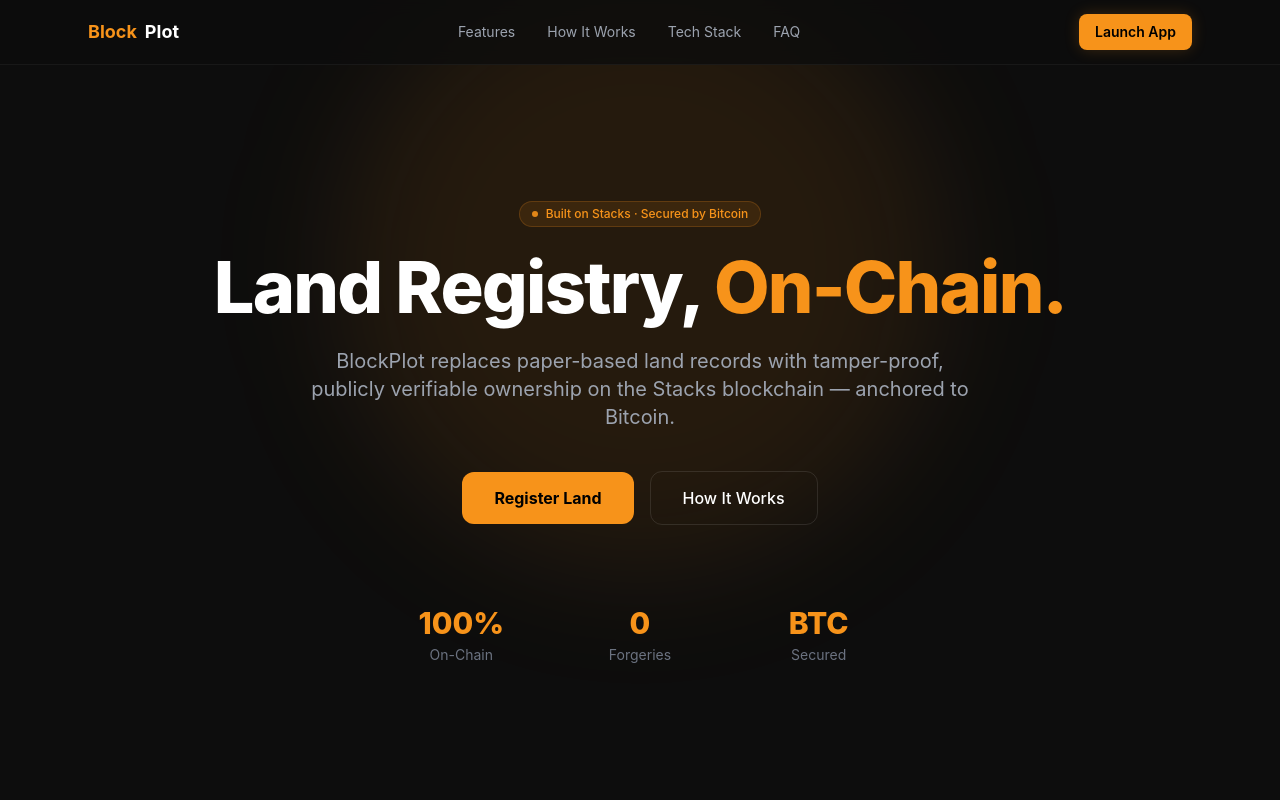
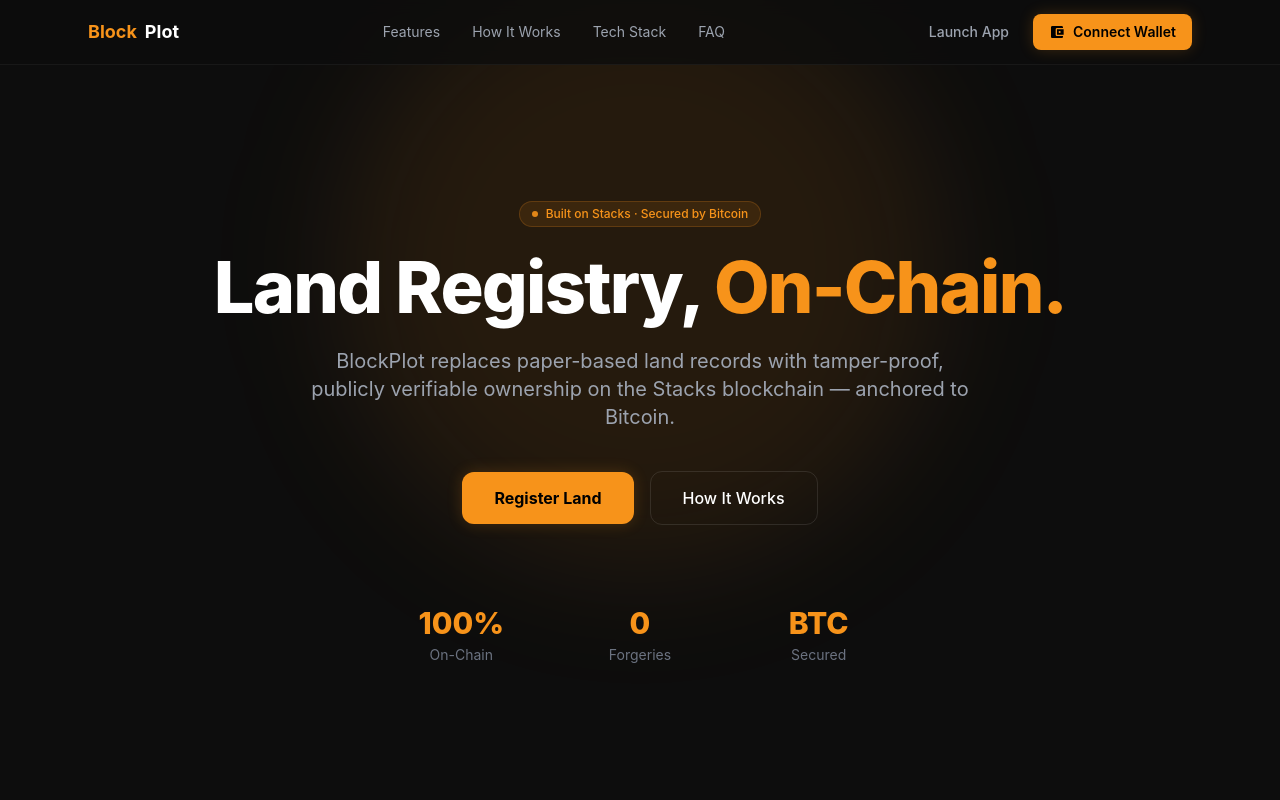
Before and after one commit to cryptolucks/BlockPlot, a Next.js app in the folder frontend/: page / in a window 1280 px wide. Shown: the top 800 px of the page. Built offline with nearby package versions, Linux system fonts and the light colour scheme.

Commit message:
feat: synchronize wallet connection state across navbar and register page on landing page

```diff
--- a/frontend/src/app/register/page.tsx
+++ b/frontend/src/app/register/page.tsx
@@ -34,25 +34,41 @@
   const [blockHeight, setBlockHeight] = useState(84322);
 
   useEffect(() => {
+    const checkWallet = () => {
+      const connected = localStorage.getItem("walletConnected") === "true";
+      const addr = localStorage.getItem("walletAddress") || "";
+      setWalletConnected(connected);
+      setWalletAddress(addr);
+    };
+
+    checkWallet();
+    window.addEventListener("wallet-changed", checkWallet);
+
     const interval = setInterval(() => {
       setBlockHeight(prev => prev + 1);
     }, 15000);
-    return () => clearInterval(interval);
+
+    return () => {
+      window.removeEventListener("wallet-changed", checkWallet);
+      clearInterval(interval);
+    };
   }, []);
 
   // Connect Wallet Simulation
   const handleConnectWallet = () => {
     setIsConnecting(true);
     setTimeout(() => {
-      setWalletConnected(true);
-      setWalletAddress("SP2JDXP3F6A7H2E9X39Z1A78B45CD67EF89AB");
+      localStorage.setItem("walletConnected", "true");
+      localStorage.setItem("walletAddress", "SP2JDXP3F6A7H2E9X39Z1A78B45CD67EF89AB");
+      window.dispatchEvent(new Event("wallet-changed"));
       setIsConnecting(false);
     }, 1200);
   };
 
   const handleDisconnectWallet = () => {
-    setWalletConnected(false);
-    setWalletAddress("");
+    localStorage.removeItem("walletConnected");
+    localStorage.removeItem("walletAddress");
+    window.dispatchEvent(new Event("wallet-changed"));
   };
 
   // Upload Simulation
--- a/frontend/src/components/Hero.tsx
+++ b/frontend/src/components/Hero.tsx
@@ -26,8 +26,8 @@
 
         <div className="flex flex-col sm:flex-row items-center justify-center gap-4">
           <a
-            href="#get-started"
-            className="w-full sm:w-auto bg-brand-orange text-black font-bold px-8 py-3.5 rounded-xl hover:bg-orange-400 transition-colors text-base"
+            href="/register"
+            className="w-full sm:w-auto bg-brand-orange text-black font-bold px-8 py-3.5 rounded-xl hover:bg-orange-400 transition-colors text-base shadow-[0_0_15px_rgba(247,147,26,0.2)]"
           >
             Register Land
           </a>
--- a/frontend/src/components/Navbar.tsx
+++ b/frontend/src/components/Navbar.tsx
@@ -1,6 +1,6 @@
 "use client";
 
-import { useState } from "react";
+import { useState, useEffect } from "react";
 
 const links = [
   { label: "Features", href: "/#features" },
@@ -11,6 +11,38 @@
 
 export default function Navbar() {
   const [open, setOpen] = useState(false);
+  const [walletConnected, setWalletConnected] = useState(false);
+  const [walletAddress, setWalletAddress] = useState("");
+  const [isConnecting, setIsConnecting] = useState(false);
+
+  useEffect(() => {
+    const checkWallet = () => {
+      const connected = localStorage.getItem("walletConnected") === "true";
+      const addr = localStorage.getItem("walletAddress") || "";
+      setWalletConnected(connected);
+      setWalletAddress(addr);
+    };
+
+    checkWallet();
+    window.addEventListener("wallet-changed", checkWallet);
+    return () => window.removeEventListener("wallet-changed", checkWallet);
+  }, []);
+
+  const handleConnect = () => {
+    setIsConnecting(true);
+    setTimeout(() => {
+      localStorage.setItem("walletConnected", "true");
+      localStorage.setItem("walletAddress", "SP2JDXP3F6A7H2E9X39Z1A78B45CD67EF89AB");
+      window.dispatchEvent(new Event("wallet-changed"));
+      setIsConnecting(false);
+    }, 1000);
+  };
+
+  const handleDisconnect = () => {
+    localStorage.removeItem("walletConnected");
+    localStorage.removeItem("walletAddress");
+    window.dispatchEvent(new Event("wallet-changed"));
+  };
 
   return (
     <nav className="fixed top-0 inset-x-0 z-50 bg-brand-dark/80 backdrop-blur border-b border-white/5">
@@ -33,12 +65,54 @@
         </ul>
 
         {/* CTA */}
-        <a
-          href="/register"
-          className="hidden md:inline-flex items-center gap-2 bg-brand-orange text-black text-sm font-semibold px-4 py-2 rounded-lg hover:bg-orange-400 transition-colors shadow-[0_0_15px_rgba(247,147,26,0.2)]"
-        >
-          Launch App
-        </a>
+        <div className="hidden md:flex items-center gap-4">
+          <a
+            href="/register"
+            className="text-sm text-gray-400 hover:text-white transition-colors mr-2 font-medium"
+          >
+            Launch App
+          </a>
+
+          {walletConnected ? (
+            <div className="flex items-center gap-3">
+              <div className="flex items-center gap-2 bg-green-500/10 border border-green-500/20 px-3 py-1.5 rounded-lg">
+                <span className="w-1.5 h-1.5 rounded-full bg-green-400 animate-pulse" />
+                <span className="text-xs font-mono text-green-400">
+                  {walletAddress.slice(0, 6)}...{walletAddress.slice(-4)}
+                </span>
+              </div>
+              <button
+                onClick={handleDisconnect}
+                className="text-xs text-gray-400 hover:text-white transition-colors bg-white/5 hover:bg-white/10 px-3 py-1.5 rounded-lg border border-white/5"
+              >
+                Disconnect
+              </button>
+            </div>
+          ) : (
+            <button
+              onClick={handleConnect}
+              disabled={isConnecting}
+              className="inline-flex items-center gap-2 bg-brand-orange text-black text-sm font-semibold px-4 py-2 rounded-lg hover:bg-orange-400 transition-colors shadow-[0_0_15px_rgba(247,147,26,0.2)] disabled:opacity-50"
+            >
+              {isConnecting ? (
+                <>
+                  <svg className="animate-spin h-3.5 w-3.5 text-black" fill="none" viewBox="0 0 24 24">
+                    <circle className="opacity-25" cx="12" cy="12" r="10" stroke="currentColor" strokeWidth="4" />
+                    <path className="opacity-75" fill="currentColor" d="M4 12a8 8 0 018-8V0C5.373 0 0 5.373 0 12h4z" />
+                  </svg>
+                  Connecting...
+                </>
+              ) : (
+                <>
+                  <svg className="w-4 h-4" viewBox="0 0 24 24" fill="currentColor">
+                    <path d="M21 18v1c0 1.1-.9 2-2 2H5c-1.11 0-2-.9-2-2V5c0-1.1.89-2 2-2h14c1.1 0 2 .9 2 2v1h-9c-1.11 0-2 .9-2 2v8c0 1.1.89 2 2 2h9zm-9-2h10V8H12v8zm4-2.5c-.83 0-1.5-.67-1.5-1.5s.67-1.5 1.5-1.5 1.5.67 1.5 1.5-.67 1.5-1.5 1.5z" />
+                  </svg>
+                  Connect Wallet
+                </>
+              )}
+            </button>
+          )}
+        </div>
 
         {/* Mobile toggle */}
         <button
@@ -65,11 +139,42 @@
           ))}
           <a
             href="/register"
-            className="mt-2 bg-brand-orange text-black font-semibold px-4 py-2 rounded-lg text-center"
             onClick={() => setOpen(false)}
+            className="text-center py-2 text-gray-400 hover:text-white transition-colors border-t border-white/5 pt-4"
           >
             Launch App
           </a>
+
+          {walletConnected ? (
+            <div className="flex flex-col gap-2">
+              <div className="bg-green-500/10 border border-green-500/20 px-3 py-2 rounded-lg flex items-center justify-center gap-2">
+                <span className="w-1.5 h-1.5 rounded-full bg-green-400 animate-pulse" />
+                <span className="text-xs font-mono text-green-400">
+                  {walletAddress.slice(0, 8)}...{walletAddress.slice(-6)}
+                </span>
+              </div>
+              <button
+                onClick={() => {
+                  handleDisconnect();
+                  setOpen(false);
+                }}
+                className="bg-white/5 hover:bg-white/10 text-white font-semibold px-4 py-2 rounded-lg text-center border border-white/5"
+              >
+                Disconnect Wallet
+              </button>
+            </div>
+          ) : (
+            <button
+              onClick={() => {
+                handleConnect();
+                setOpen(false);
+              }}
+              disabled={isConnecting}
+              className="bg-brand-orange text-black font-semibold px-4 py-2 rounded-lg text-center disabled:opacity-50"
+            >
+              {isConnecting ? "Connecting..." : "Connect Wallet"}
+            </button>
+          )}
         </div>
       )}
     </nav>
```
